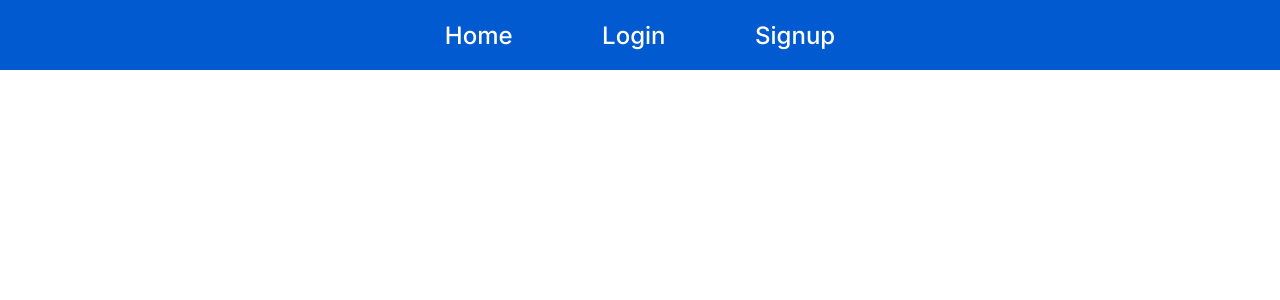
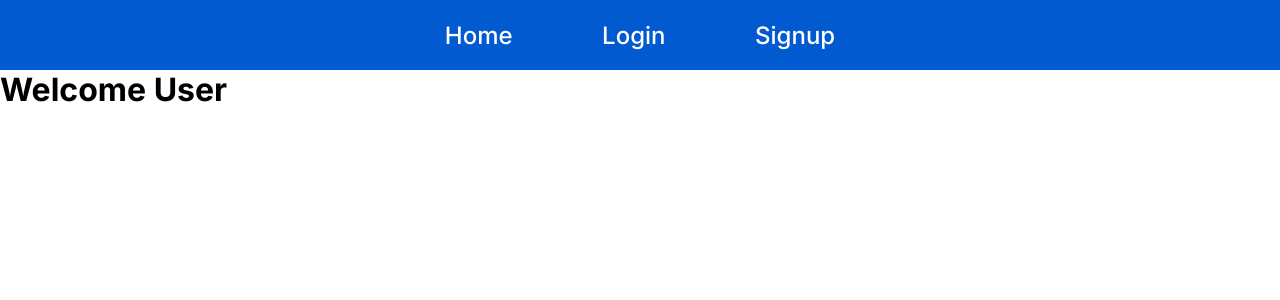
Before and after one commit to qazx960/user-signup-login, a React (Create React App) app: page / in a window 1280 px wide. Before the commit this address had no page. Shown: the top 300 px of the page. Built offline with nearby package versions, Linux system fonts and the light colour scheme.

Commit message:
Home page created

```diff
--- a/src/App.js
+++ b/src/App.js
@@ -4,6 +4,7 @@ import { Login } from "./pages/Login";
 import { Signup } from "./pages/Signup";
 import axios from "axios";
 import { useState, useEffect } from "react";
+import { Home } from "./pages/Home";
 
 function App() {
   const [login, setLogin] = useState([])
@@ -14,6 +15,8 @@ function App() {
     <BrowserRouter>
       <Header />
       <Routes>
+
+        <Route path="/" element={<Home />} />
         <Route path="/login" element={<Login />} />
         <Route path="/signup" element={<Signup />} />
       </Routes>
--- a/src/component/Header.jsx
+++ b/src/component/Header.jsx
@@ -33,7 +33,7 @@ export const Header = () => {
   return (
     <NavigationBar>
       <NavItems>
-        <Link>Home</Link>
+        <Link to='/'>Home</Link>
         <Link to='/login'>Login</Link>
         <Link to='/signup'>Signup</Link>
       </NavItems>
--- /dev/null
+++ b/src/pages/Home.jsx
@@ -0,0 +1,10 @@
+import React, { useState } from 'react'
+
+export const Home = () => {
+    const [name, setName] = useState('')
+  return (
+    <h1>
+     Welcome {name ? name : 'User'}
+    </h1>
+  )
+}
```
